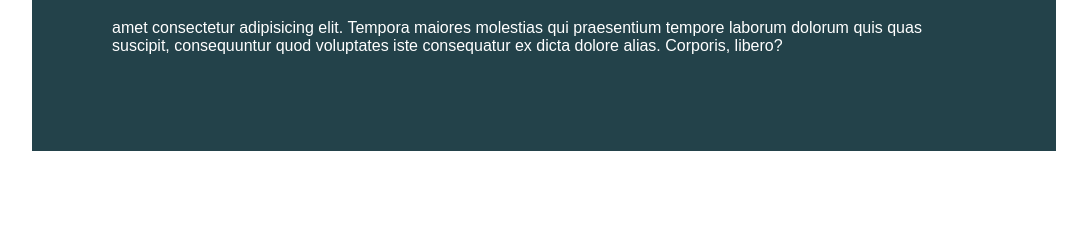
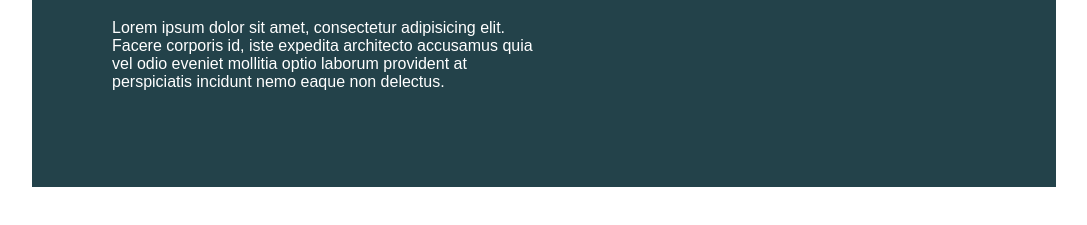
Before and after one commit to Sameera733/Responsive-layouts, a plain HTML site: page Day-1/index.html in a window 1280 px wide. Shown: the part 141-366 px from the top of the page, without its empty margins (96-1183 px from the left). Drawn offline with Linux system fonts and the light colour scheme.

Commit message:
challenge-1

```diff
--- a/Day-1/index.html
+++ b/Day-1/index.html
@@ -9,7 +9,7 @@
 <body>
     <div class="container">
         <h1>Lorem ipsum dolor sit. </h1>
-        <p>amet consectetur adipisicing elit. Tempora maiores molestias qui praesentium tempore laborum dolorum quis quas suscipit, consequuntur quod voluptates iste consequatur ex dicta dolore alias. Corporis, libero?</p>
+        <p>Lorem ipsum dolor sit amet, consectetur adipisicing elit. Facere corporis id, iste expedita architecto accusamus quia vel odio eveniet mollitia optio laborum provident at perspiciatis incidunt nemo eaque non delectus.</p>
 
     </div>
 
--- a/Day-1/style.css
+++ b/Day-1/style.css
@@ -15,5 +15,6 @@ body{
     margin: 0 auto;
 
     padding: 5em;
+    padding-right: 40%;
     /* height: 300px;   */
 }
```
